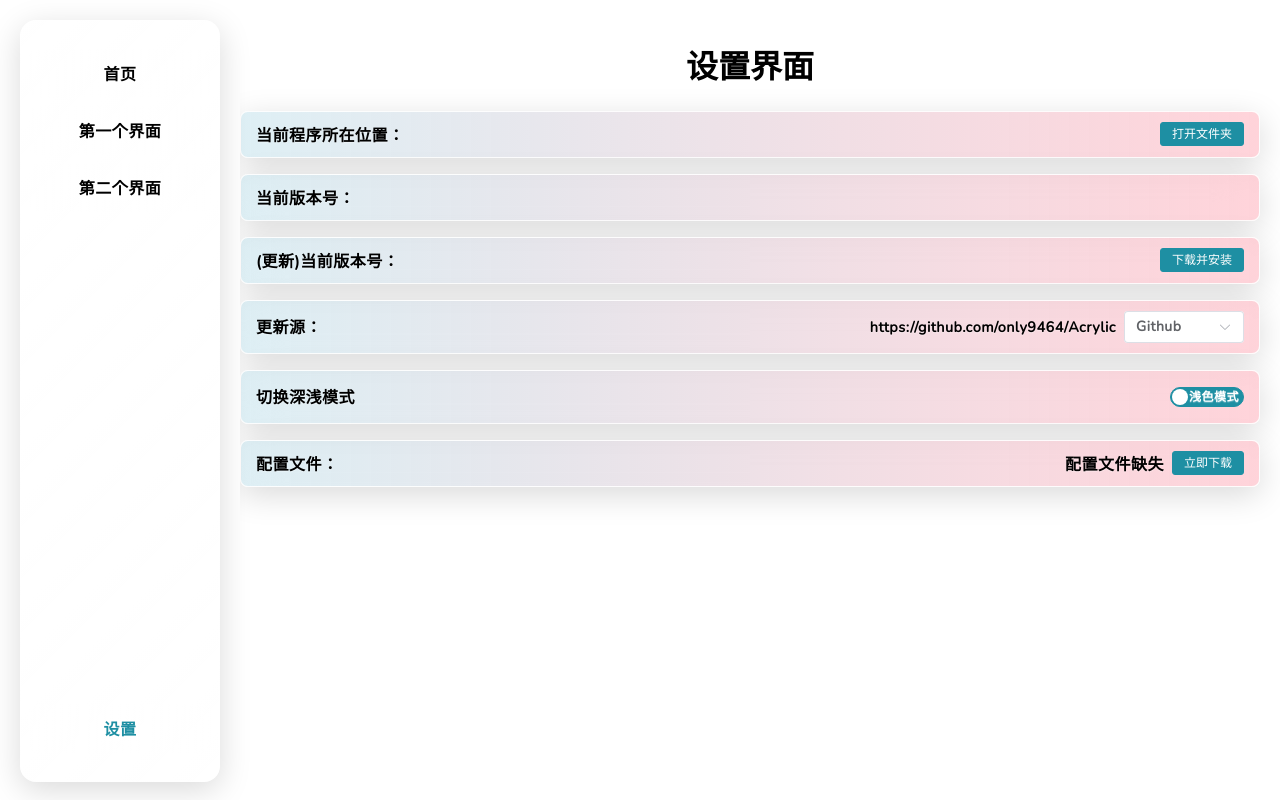
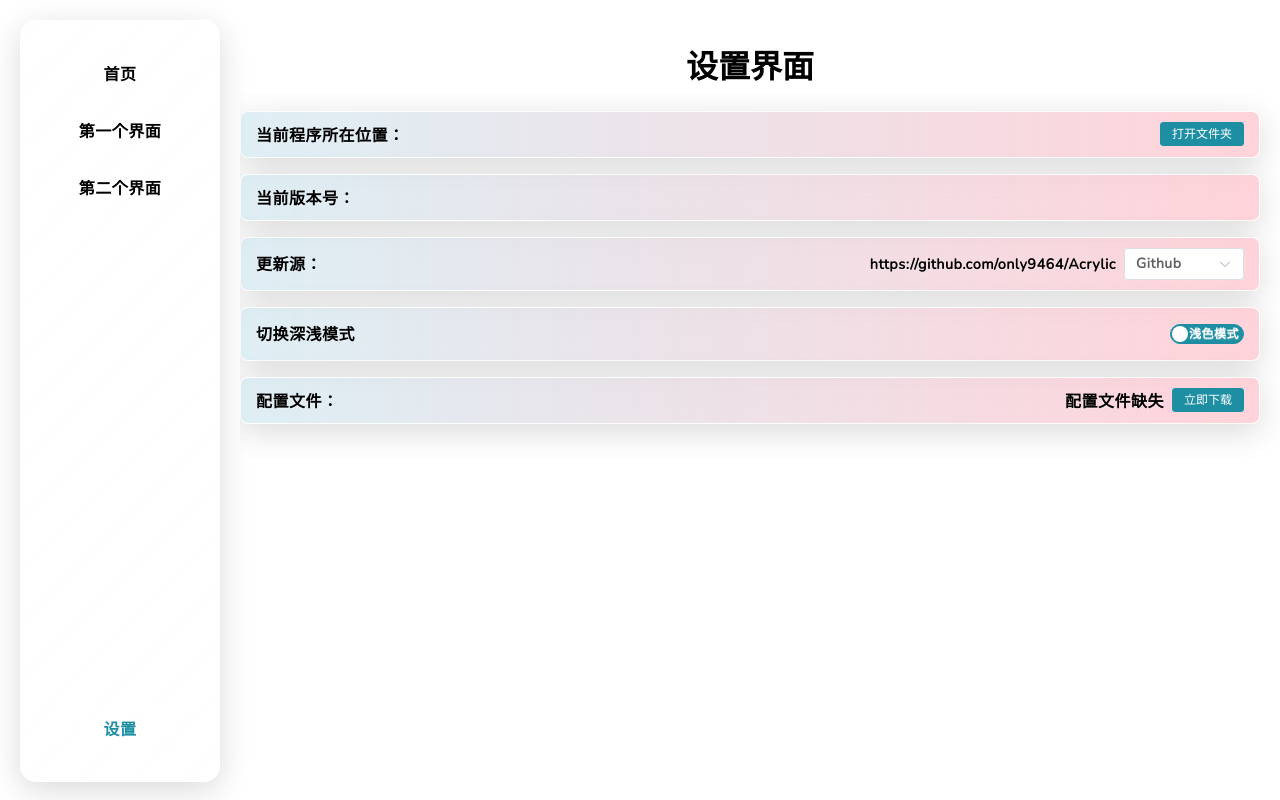
Before and after one commit to only9464/Acrylic, a Vue app in the folder frontend/: page /setting in a window 1280 px wide. Built offline with nearby package versions, Linux system fonts and the light colour scheme.

Commit message:
Update Updater.View

```diff
--- a/frontend/src/components/setting.vue
+++ b/frontend/src/components/setting.vue
@@ -18,18 +18,10 @@
         <div class="option-control">
           <span>{{ currentVersion }}</span>
           <div v-if="!is_latest_version">
-            <span>(发现新版本：{{ latestVersion }})</span>
-            <el-button type="primary" size="small" color="#1e8fa3" @click="openDownloadLink">立即前往下载</el-button>
+            <span>(发现新版本：{{ latestVersion }}
+                          <el-button type="primary" size="small" color="#1e8fa3" @click="UpdateAndRestart">下载并更新重启</el-button>
+              )</span>
           </div>
-        </div>
-      </div>
-
-      <!-- 选项-1 -->
-      <div class="setting-option">
-        <span class="option-label">(更新)当前版本号：</span>
-        <div class="option-control">
-          <span>{{ currentVersion }}</span>
-            <el-button type="primary" size="small" color="#1e8fa3" @click="UpdateAndRestart">下载并安装</el-button>
         </div>
       </div>
 
```
Also changed, not shown: 2 other files (tests, documents, lock files or other folders).
